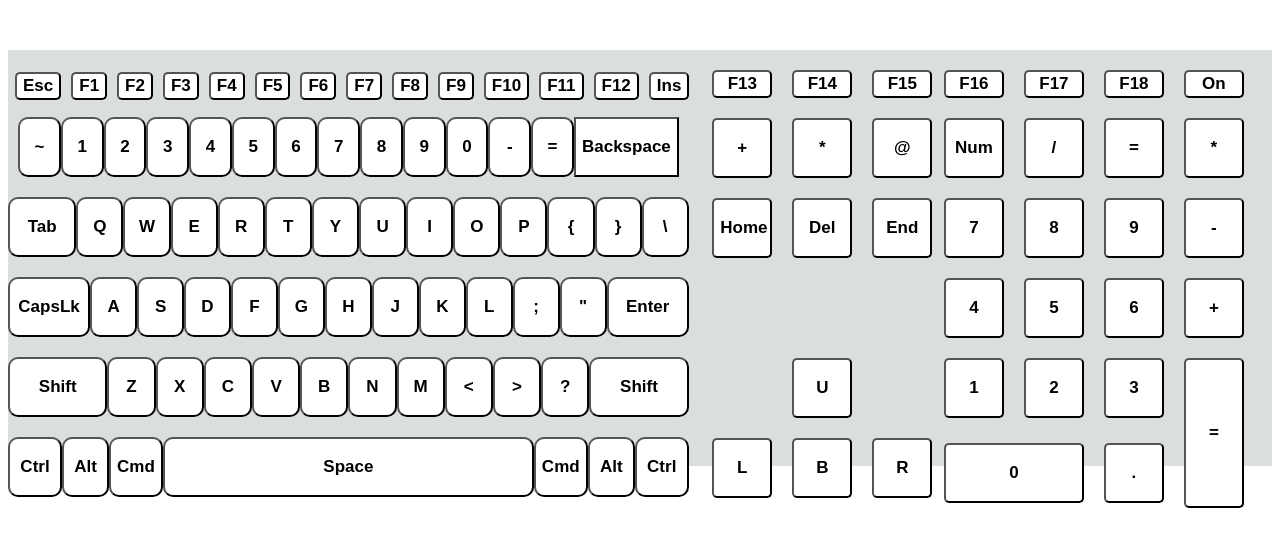
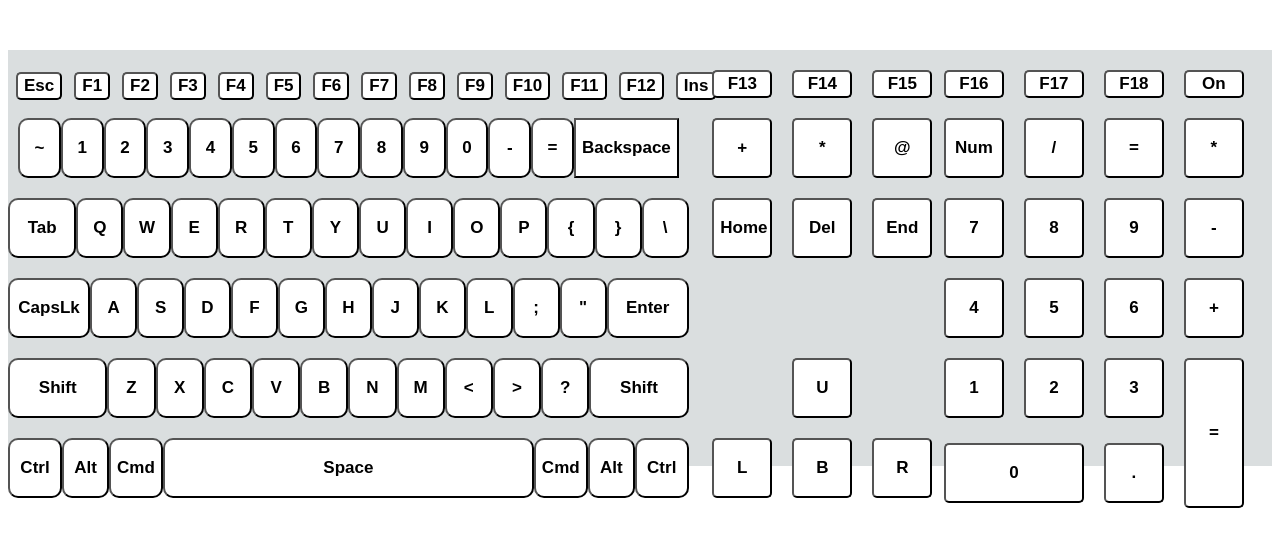
Before and after one commit to thenna1412/Keyboard-1, a plain HTML site: page index.html in a window 1280 px wide. Drawn offline with Linux system fonts and the light colour scheme.

Commit message:
Update key.css

```diff
--- a/key.css
+++ b/key.css
@@ -55,7 +55,7 @@ justify-content: space-around;
 .fn{
 
 
-margin: 5px;
+margin: 6px;
 	width: 60px;
 	height: 28px;
 	background-color: white;
```
